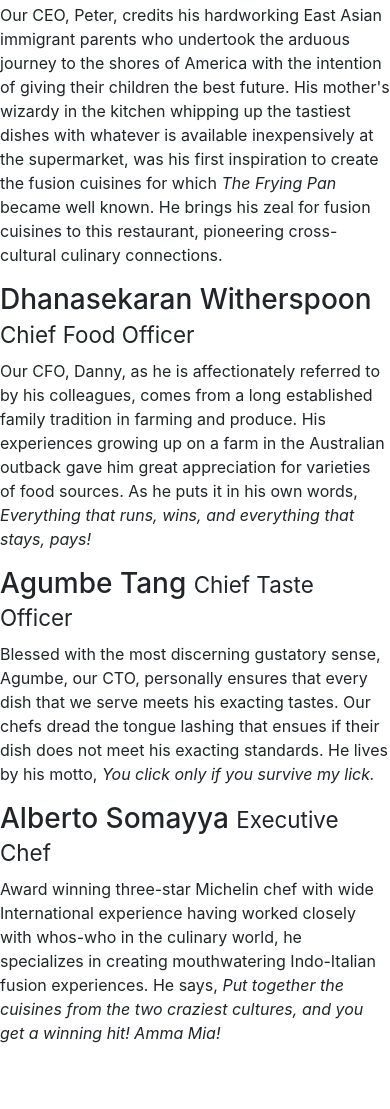
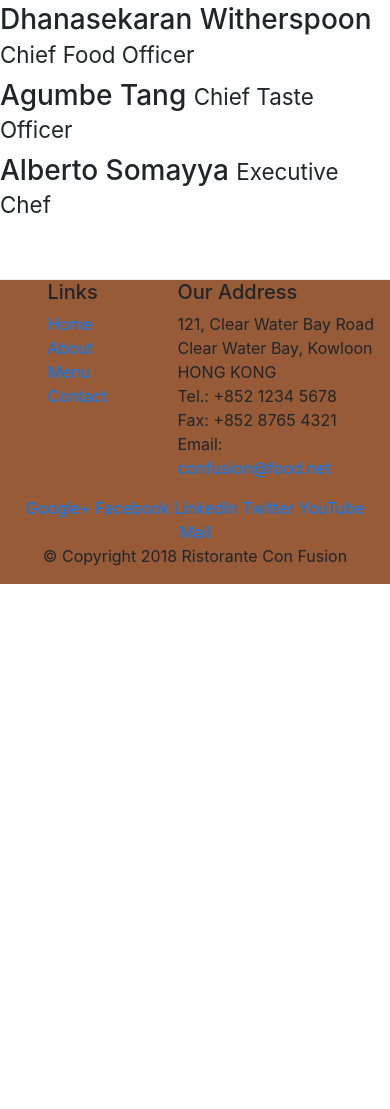
Before and after one commit to kamalrsa/Coursera, a website: page aboutus.html in a window 390 px wide. Shown: the part 1306-2415 px from the top of the page. After the commit the page ends 1890 px from the top, so only its background shows below. Drawn offline with nearby package versions, Linux system fonts and the light colour scheme.

Commit message:
assignment1 changes

```diff
--- a/aboutus.html
+++ b/aboutus.html
@@ -48,16 +48,16 @@
 
 
         <div class="row row-content">
-            <div class=".col-sm* .d-none .d-sm-block .d-md-none" >
+            <div  >
                 <h2>Corporate Leadership</h2>
-                <h3>Peter Pan <small>Chief Epicurious Officer</small></h3>
-                <p>Our CEO, Peter, credits his hardworking East Asian immigrant parents who undertook the arduous journey to the shores of America with the intention of giving their children the best future. His mother's wizardy in the kitchen whipping up the tastiest dishes with whatever is available inexpensively at the supermarket, was his first inspiration to create the fusion cuisines for which <em>The Frying Pan</em> became well known. He brings his zeal for fusion cuisines to this restaurant, pioneering cross-cultural culinary connections.</p>
+                <h3 >Peter Pan <small>Chief Epicurious Officer</small></h3>
+                <p class="d-none d-sm-block">Our CEO, Peter, credits his hardworking East Asian immigrant parents who undertook the arduous journey to the shores of America with the intention of giving their children the best future. His mother's wizardy in the kitchen whipping up the tastiest dishes with whatever is available inexpensively at the supermarket, was his first inspiration to create the fusion cuisines for which <em>The Frying Pan</em> became well known. He brings his zeal for fusion cuisines to this restaurant, pioneering cross-cultural culinary connections.</p>
                 <h3>Dhanasekaran Witherspoon <small>Chief Food Officer</small></h3>
-                <p>Our CFO, Danny, as he is affectionately referred to by his colleagues, comes from a long established family tradition in farming and produce. His experiences growing up on a farm in the Australian outback gave him great appreciation for varieties of food sources. As he puts it in his own words, <em>Everything that runs, wins, and everything that stays, pays!</em></p>
+                <p class="d-none d-sm-block">Our CFO, Danny, as he is affectionately referred to by his colleagues, comes from a long established family tradition in farming and produce. His experiences growing up on a farm in the Australian outback gave him great appreciation for varieties of food sources. As he puts it in his own words, <em>Everything that runs, wins, and everything that stays, pays!</em></p>
                 <h3>Agumbe Tang <small>Chief Taste Officer</small></h3>
-                <p>Blessed with the most discerning gustatory sense, Agumbe, our CTO, personally ensures that every dish that we serve meets his exacting tastes. Our chefs dread the tongue lashing that ensues if their dish does not meet his exacting standards. He lives by his motto, <em>You click only if you survive my lick.</em></p>
+                <p class="d-none d-sm-block">Blessed with the most discerning gustatory sense, Agumbe, our CTO, personally ensures that every dish that we serve meets his exacting tastes. Our chefs dread the tongue lashing that ensues if their dish does not meet his exacting standards. He lives by his motto, <em>You click only if you survive my lick.</em></p>
                 <h3>Alberto Somayya <small>Executive Chef</small></h3>
-                <p>Award winning three-star Michelin chef with wide International experience having worked closely with whos-who in the culinary world, he specializes in creating mouthwatering Indo-Italian fusion experiences. He says, <em>Put together the cuisines from the two craziest cultures, and you get a winning hit! Amma Mia!</em></p>
+                <p class="d-none d-sm-block">Award winning three-star Michelin chef with wide International experience having worked closely with whos-who in the culinary world, he specializes in creating mouthwatering Indo-Italian fusion experiences. He says, <em>Put together the cuisines from the two craziest cultures, and you get a winning hit! Amma Mia!</em></p>
             </div>
        </div>
 
```
Also changed, not shown: index.html (+16 -0 lines).
